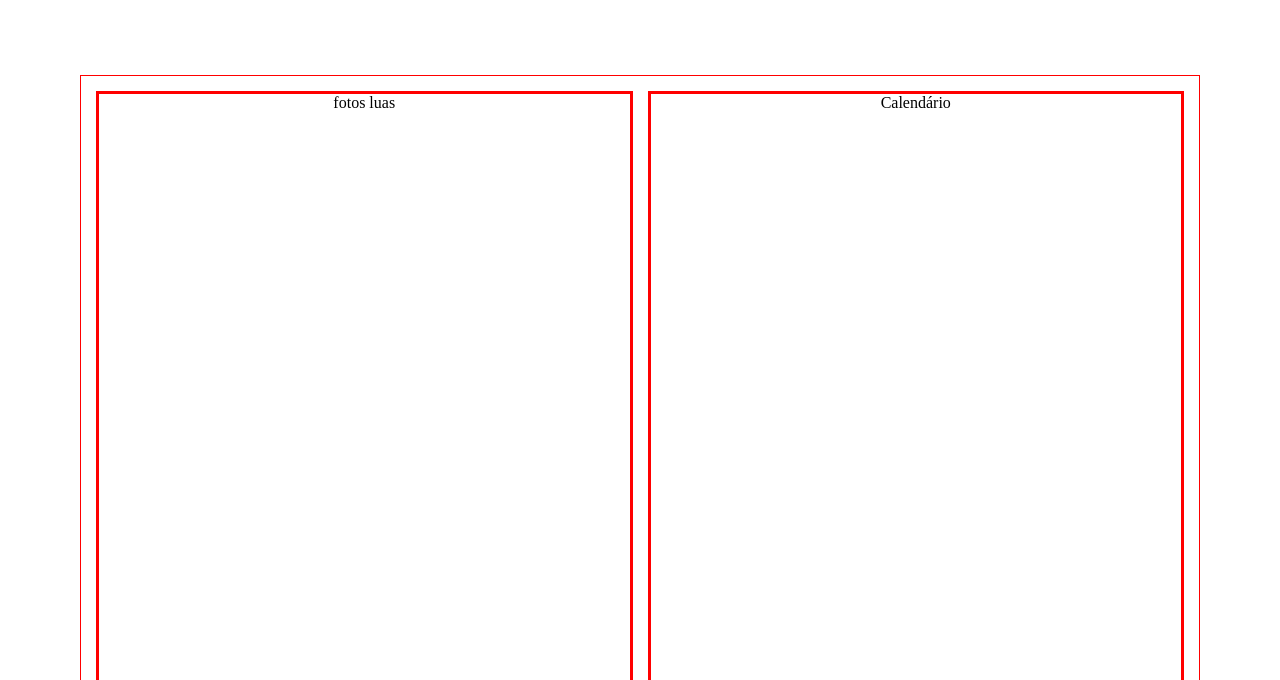
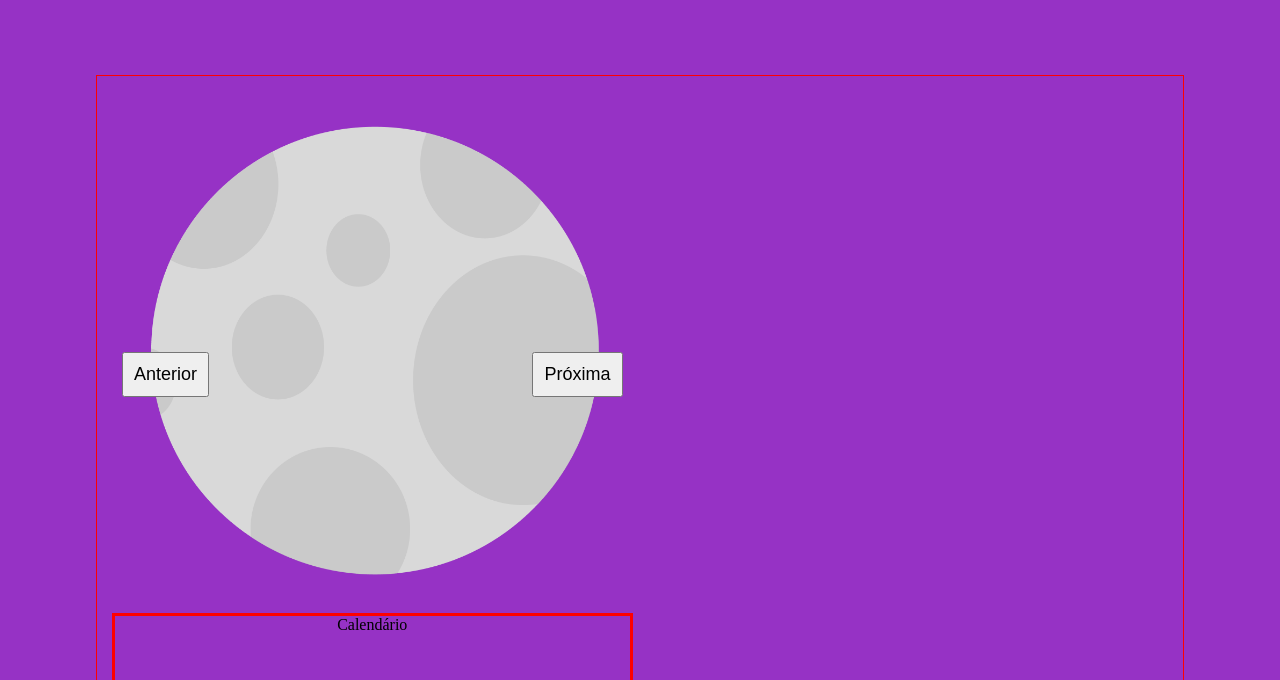
Before and after one commit to ahatra5/astroHorta, a plain HTML site: page index.html in a window 1280 px wide. Shown: the part 120-800 px from the top of the page. Drawn offline with Linux system fonts and the light colour scheme; a web font is replaced by a local one.

Commit message:
inícioCarrossel

```diff
--- a/index.html
+++ b/index.html
@@ -28,9 +28,22 @@
         <a href="seetings.html"><img src="img/seetings.png" width="90px" /></a>
       </div>
     </div>
-    <div class="principal">
-      <div class="luas">fotos luas</div>
-      <div class="calendario">Calendário</div>
-    </div>
+    <section class="container">
+      <div class="principal">
+        <div class="carrossel-container">
+          <div class="carrossel-container">
+            <div class="carrossel">
+              <img class="carrossel-img" src="img/luaCheia.png" alt="Foto 1" />
+              <img class="carrossel-img" src="img/luaMinguante.png" alt="Foto 2" />
+              <img class="carrossel-img" src="img/luaNova.png" alt="Foto 3" />
+              <img class="carrossel-img" src="img/luaCrescente.png" alt="Foto 4" />
+            </div>
+            <button id="prevBtn" onclick="changeSlide(-1)">Anterior</button>
+            <button id="nextBtn" onclick="changeSlide(1)">Próxima</button>
+          </div>
+          <script src="script.js"></script>
+        <div class="calendario">Calendário</div>
+      </div>
+    </section>
   </body>
 </html>
--- a/script.js
+++ b/script.js
@@ -0,0 +1,33 @@
+let currentIndex = 0;
+const totalSlides = 4;
+const carrossel = document.querySelector('.carrossel');
+const images = document.querySelectorAll('.carrossel-img');
+
+function changeSlide(direction) {
+    currentIndex += direction;
+
+    if (currentIndex < 0) {
+        currentIndex = totalSlides - 1;
+    } else if (currentIndex >= totalSlides) {
+        currentIndex = 0;
+    }
+
+    updateCarrossel();
+}
+
+function updateCarrossel() {
+    const translateValue = -currentIndex * 100 + '%';
+    carrossel.style.transform = 'translateX(' + translateValue + ')';
+}
+
+// Adicionando um evento de transição para verificar quando a transição termina
+carrossel.addEventListener('transitionend', () => {
+    // Exibindo a imagem atual
+    images[currentIndex].style.opacity = '1';
+});
+
+// Definindo a opacidade inicial da primeira imagem
+images[0].style.opacity = '1';
+
+// Chamando a função updateCarrossel inicialmente para exibir a primeira imagem
+updateCarrossel();
--- a/style.css
+++ b/style.css
@@ -1,6 +1,7 @@
 * {
   margin: 0;
   padding: 0;
+  box-sizing: border-box; /* Adicionado para incluir as bordas no cálculo do tamanho total */
 }
 
 .cabecalho {
@@ -39,6 +40,10 @@
   align-items: center;
 }
 
+body {
+  background-color: #9632c5;
+}
+
 .principal {
   padding: 15px;
   border: 1px solid red;
@@ -57,3 +62,38 @@
   text-align: center;
   border: red solid;
 }
+
+.carrossel-container {
+  position: relative;
+  max-width: 600px;
+  margin: auto;
+  overflow: hidden; /* Adicionado para esconder qualquer conteúdo adicional que possa vazar */
+}
+
+.carrossel {
+  display: flex;
+  transition: transform 0.5s ease-in-out;
+}
+
+.carrossel-img {
+  width: 100%;
+  height: auto;
+  opacity: 0;
+  transition: opacity 0.5s ease-in-out;
+}
+
+button {
+  position: absolute;
+  top: 50%;
+  font-size: 18px;
+  padding: 10px;
+  cursor: pointer;
+}
+
+#prevBtn {
+  left: 10px;
+}
+
+#nextBtn {
+  right: 10px;
+}
```
Also changed, not shown: img/luaCheia.png (added), img/luaCrescente.png (added), img/luaMinguante.png (added), img/luaNova.png (added).
